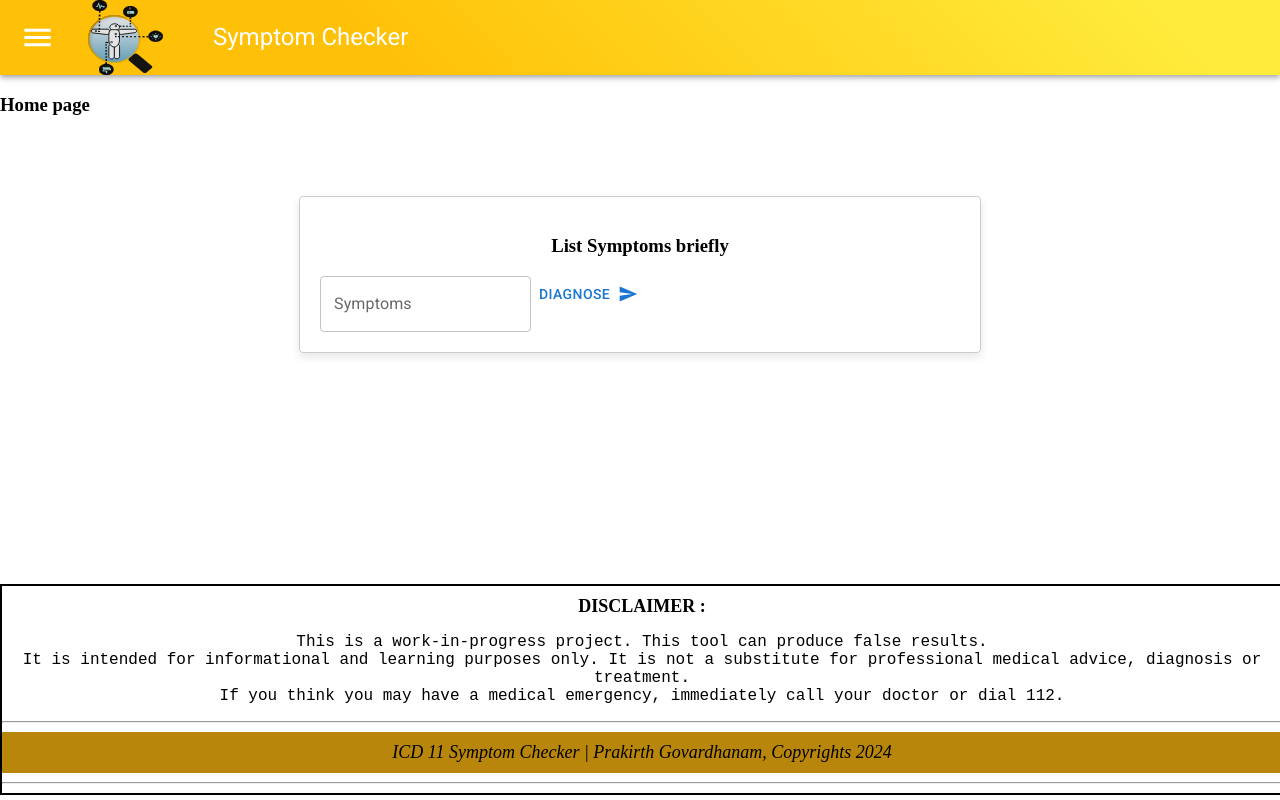
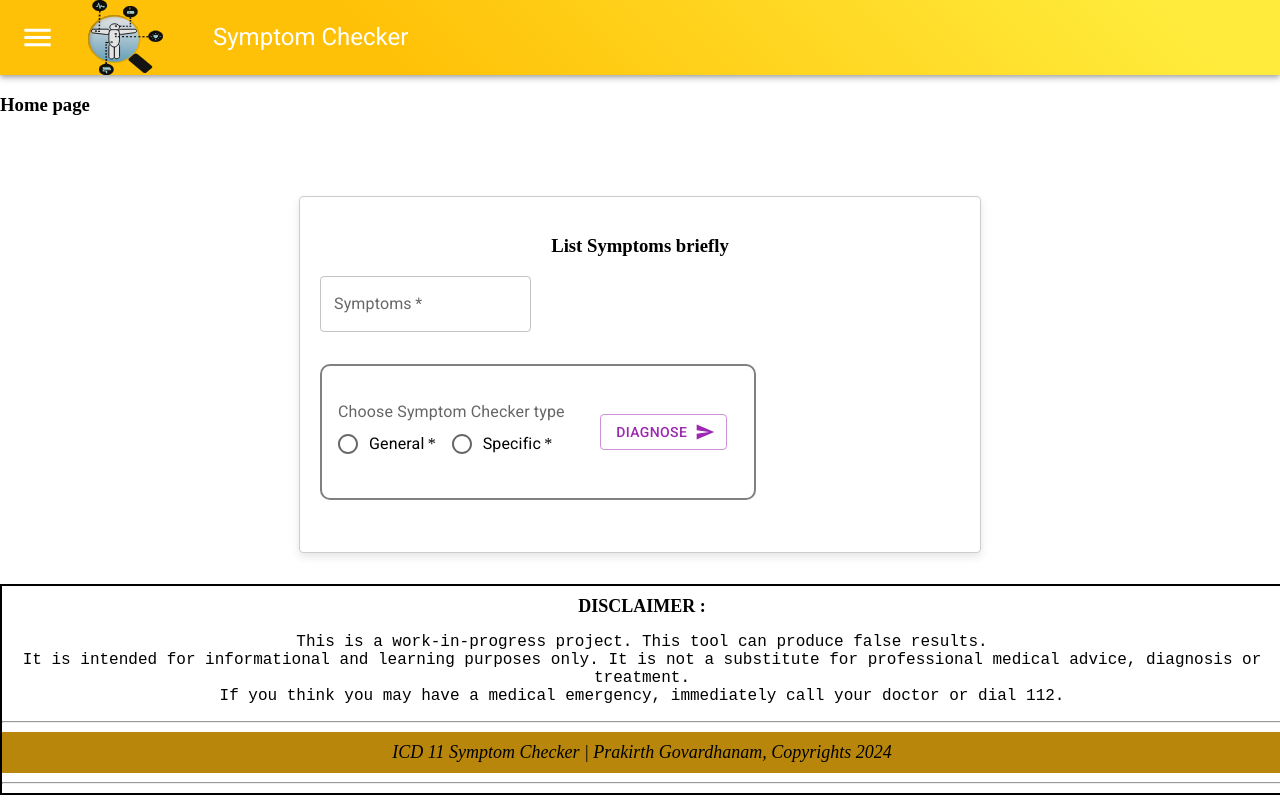
Before and after one commit to prak112/Symptom-Checker-frontend, a React (Vite) app in the folder symptom-checker-frontend/: page / in a window 1280 px wide. Built offline with nearby package versions, Linux system fonts and the light colour scheme.

Commit message:
feat: Add search type selection and handlers, update diagnosis render(WIP)

```diff
--- a/symptom-checker-frontend/src/components/SymptomForm.jsx
+++ b/symptom-checker-frontend/src/components/SymptomForm.jsx
@@ -1,16 +1,19 @@
+import { useState } from "react"
+import Diagnosis from "./Diagnosis"
+import symptomCheckerService from "../services/symptoms"
+
 import { ArrowBack, Send } from "@mui/icons-material"
 import { Button, TextField, Box } from "@mui/material"
-import Diagnosis from "./Diagnosis"
-import { useState } from "react"
+import { FormControl, FormLabel, FormControlLabel, Radio, RadioGroup  } from "@mui/material"
 import { Link } from "react-router-dom"
 
-import symptomsService from "../services/symptoms"
 
 export default function SymptomForm(){
     const [loading, setLoading] = useState(false)
     const [submitted, setSubmitted] = useState(false)
     const [symptoms, setSymptoms] = useState([])
-    const [diagnosis, setDiagnosis] = useState(null)
+    const [diagnosis, setDiagnosis] = useState({})
+    const [searchType, setSearchType] = useState('general')
 
     // center and border style
     const boxStyle = {
@@ -26,16 +29,30 @@ export default function SymptomForm(){
         boxShadow: '0 4px 8px rgba(0, 0, 0, 0.1)'
     }
 
-    // manage loading and submitted states
+    // manage search type selection
+    const handleSearchType = (event) => {
+        setSearchType(event.target.value)
+    }
+
+    // manage symptom form submit to redirect request based on searchType
     const handleSubmit = async(event) => {
         event.preventDefault()
         setLoading(true)
         const symptomsPayload = {
             symptoms: symptoms
-         }
-        const diagnosisData = await symptomsService.getSpecificDiagnosis(symptomsPayload)
+        }
+        console.log('Symptoms List : ', symptoms)
+
+        let diagnosisData;
+        if(searchType === 'general'){
+            diagnosisData = await symptomCheckerService.getGeneralDiagnosis(symptomsPayload)
+            console.log('General Diagnosis DATA : ', diagnosisData)
+        }
+        else if(searchType === 'specific'){
+            diagnosisData = await symptomCheckerService.getSpecificDiagnosis(symptomsPayload)
+            console.log('Specific Diagnosis DATA : ', diagnosisData)
+        }
         setDiagnosis(diagnosisData)
-
         setTimeout(() => {
             setLoading(false)
             setSubmitted(true)
@@ -59,10 +76,6 @@ export default function SymptomForm(){
         </Box>
         )
     }
-
-/**
- * SETUP Radio Button for 'General'/'Specific' search of symptoms
- */
 
     // render Diagnosis in Card - loading false, submitted true
     /** render 'General' search = destinationEntities-->MatchingPVs-->label, score, foundationUri
@@ -88,12 +101,16 @@ export default function SymptomForm(){
     if(submitted){
         return(
             <>
-            <Diagnosis
-                label={diagnosis.label}
-                score={diagnosis.score}
-                url={diagnosis.url}
-                title={diagnosis.title}
-                detail={diagnosis.detail} />
+            {diagnosis.map((item, index) => (
+                <Diagnosis
+                    key={index}
+                    label={item.label}
+                    score={item.score}
+                    url={item.url}
+                    title={item.title}
+                    detail={item.detail}
+                />
+            ))}
             <Button
                 component={Link} to="/"
                 endIcon={<ArrowBack />}
@@ -110,16 +127,45 @@ export default function SymptomForm(){
             {/* render Symptom Form - by default, loading false, submitted false */}
             <h3 style={{textAlign: 'center'}}>List Symptoms briefly</h3>
             <form onSubmit={handleSubmit}>
+                {/* symptoms text box */}
                 <TextField
                     id="outlined-basic"
                     label="Symptoms"
                     placeholder="blocked nose, high fever,..."
                     variant="outlined"
                     onChange={(e) => setSymptoms(e.target.value)}
-                    />
-                <Button type="submit" endIcon={<Send />}>
-                    Diagnose
-                </Button>
+                    required
+                />
+                {/* symptom checker choice radio buttons */}
+                <Box
+                    height={100}
+                    width={400}
+                    my={4}
+                    display="flex"
+                    alignItems="center"
+                    gap={4}
+                    p={2}
+                    sx={{ border: '2px solid grey', borderRadius: '10px' }}
+                    >
+                    <FormControl>
+                        <FormLabel id="radio-buttons-group-label">Choose Symptom Checker type</FormLabel>
+                        <RadioGroup
+                            row
+                            aria-labelledby="radio-buttons-group-label"
+                            defaultValue="female"
+                            name="radio-buttons-group"
+                            onChange={handleSearchType}
+                        >
+                            <FormControlLabel
+                                value="general" control={<Radio />} label="General" required/>
+                            <FormControlLabel
+                                value="specific" control={<Radio />} label="Specific" required/>
+                        </RadioGroup>
+                    </FormControl>
+                    <Button type="submit" endIcon={<Send />} variant='outlined' color='secondary'>
+                        Diagnose
+                    </Button>
+                </Box>
             </form>
         </Box>
 
```
